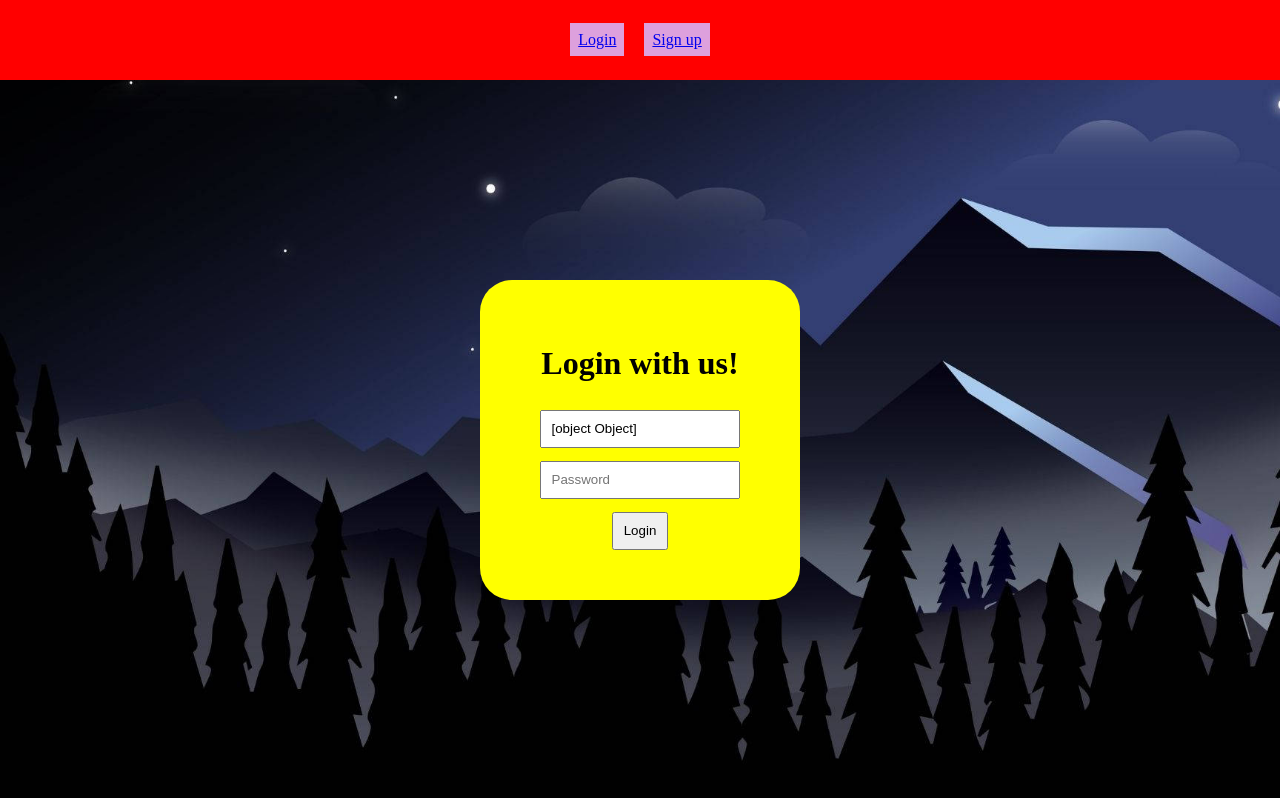
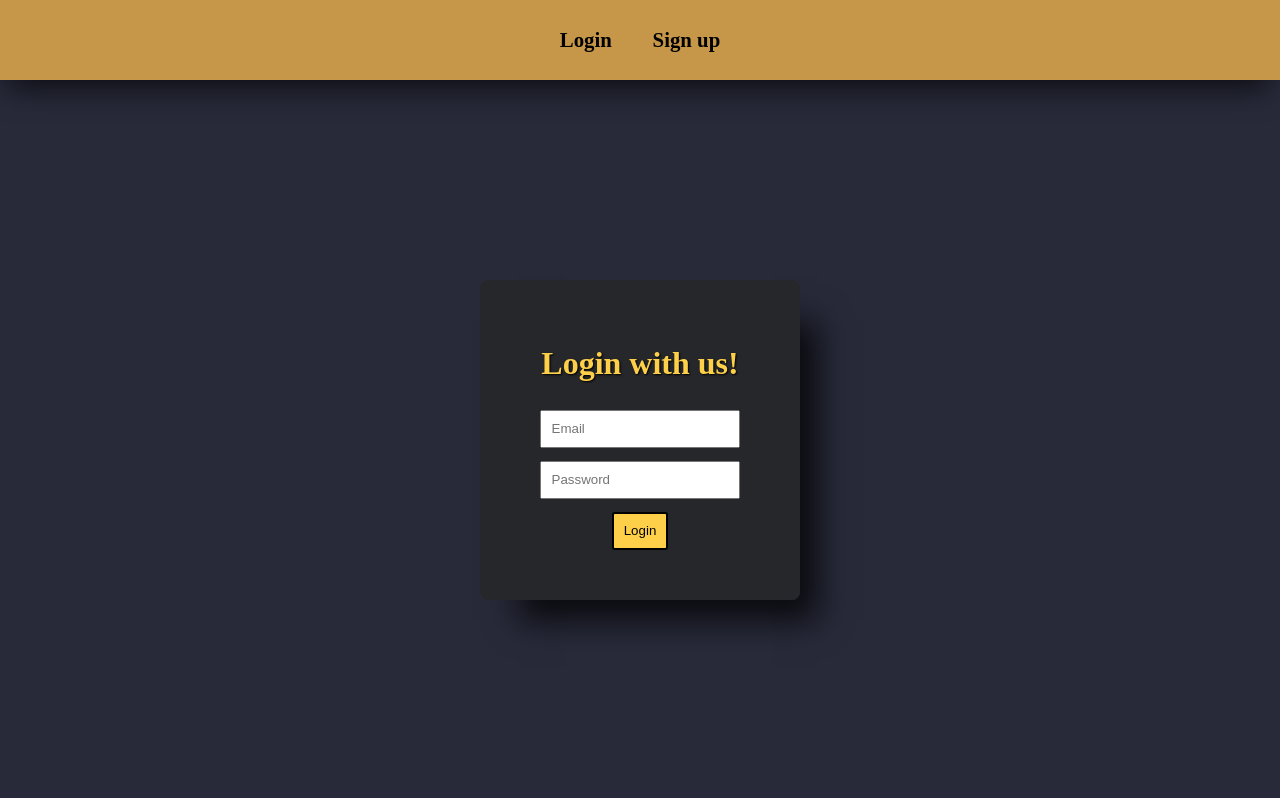
Before and after one commit to 99jack99/Vue-Login, a Vue app: page /login in a window 1280 px wide. Built offline with nearby package versions, Linux system fonts and the light colour scheme.

Commit message:
login completed, register yet to be done

```diff
--- a/src/App.vue
+++ b/src/App.vue
@@ -17,9 +17,10 @@ import Nav from './components/Nav.vue'
 
   height: 100vh;
   width: 100%;
-  background-image: url(./assets/wall.jpeg);
+  background-color: #282A3A;
+  /* background-image: url(./assets/wall.jpeg);
   background-repeat: no-repeat;
-  background-size: cover;
+  background-size: cover; */
 
 }
 </style>
--- a/src/components/Nav.vue
+++ b/src/components/Nav.vue
@@ -7,8 +7,8 @@
     <div id="Container">
 
         <div class="navBox">
-            <router-link to="/login" class="navItem">Login</router-link>
-            <router-link to="/signup" class="navItem">Sign up</router-link>
+            <router-link to="/login" class="navItem lin">Login</router-link>
+            <router-link to="/signup" class="navItem lin">Sign up</router-link>
         </div>
 
 
@@ -16,28 +16,36 @@
 </template>
 
 <style lang="css" scoped>
+
+.lin:hover{
+  color: #FED049;
+  text-shadow: 0.5px 0.5px black;
+  border-bottom: 1px solid black;
+}
+
 #Container {
 
-    background-color: rgb(255, 0, 0);
+    background-color: #C69749;
     color: black;
     width: 100%;
     height: 10vh;
-
     display: flex;
     align-items: center;
     justify-content: space-evenly;
 
+    box-shadow: -2px 17px 31px -10px rgba(0,0,0,0.75);
 }
-
-
 
 .navItem {
     padding: 0.5em;
     height: 2em;
     width: 4em;
+    margin-inline: 10px;
+    text-decoration: none;
+    color: black;
+    font-size: 1.3em;
+    font-weight: bold;
 
-    background-color: plum;
 
-    margin-inline: 10px;
 }
 </style>
--- a/src/pages/Login.vue
+++ b/src/pages/Login.vue
@@ -4,44 +4,39 @@ import { ref, reactive, computed } from "vue";
 import axios from "axios";
 
 import useVuelidate from "@vuelidate/core";
-import { required, email } from "@vuelidate/validators";
+import { required, email, between, helpers } from "@vuelidate/validators";
 
 import { useAuthStore } from "../Store/AuthStore";
 const authStore = useAuthStore();
-
-const userEmail = ref("");
-const userPassword = ref("");
 
 const formData = reactive({
   email: "",
   password: "",
 });
 
-/* Estas son reglas que tiene que tener vuelidate para verificar los campos
- */
+/* Estas son reglas que tiene que tener vuelidate para verificar los campos */
 const rules = computed(() => {
   return {
-    email: { required, email },
+    email: {
+      required: helpers.withMessage("Se requiere de un email!", required),
+      email: helpers.withMessage("El email escrito es incorrecto", email),
+    },
     password: { required },
   };
 });
 
-/* const rules = reactive({
-  email : {required, email},
-  password : {required}
-}); */
-
 const submitForm = async () => {
   const result = await v$.value.$validate();
   if (result) {
-    alert("BIEN");
+    authStore.login(formData.email, formData.password);
   } else {
-    alert("MAL");
+    alert("Email o contraseña son incorrectos");
   }
 };
 
 /* llamamos a vuelidate, toma dos parametos. 1- reglas, 2- el state */
 const v$ = useVuelidate(rules, formData);
+
 </script>
 
 <template>
@@ -54,7 +49,7 @@ const v$ = useVuelidate(rules, formData);
       <div>
         <form @submit.prevent class="body">
           <input
-            v-model="email"
+            v-model="formData.email"
             class="bodyItem"
             type="email"
             placeholder="Email"
@@ -63,15 +58,22 @@ const v$ = useVuelidate(rules, formData);
             v-for="error in v$.email.$errors"
             :key="error.$uid"
             class="error"
-          ></span>
+            >{{ error.$message }}</span
+          >
           <input
-            v-model="password"
+            v-model="formData.password"
             class="bodyItem"
             type="password"
             placeholder="Password"
           />
+          <span
+            v-for="error in v$.password.$errors"
+            :key="error.$uid"
+            class="error"
+            >{{ error.$message }}</span
+          >
 
-          <button type="submit" v-on:click="submitForm()" class="bodyItem">
+          <button type="submit" v-on:click="submitForm()" class="bodyItem buttonLog">
             Login
           </button>
         </form>
@@ -94,13 +96,21 @@ const v$ = useVuelidate(rules, formData);
 .loginCard {
   width: 20em;
   height: 20em;
-  background-color: yellow;
+  background-color: #262626b8;
   display: flex;
   flex-direction: column;
   align-items: center;
   justify-content: center;
-  border-radius: 2em;
+  border-radius: 0.5em;
+  box-shadow: 28px 31px 31px -10px rgba(0,0,0,0.75);
 }
+
+.title{
+  color: #FED049;
+  text-shadow: 1px 1px 2px black;
+}
+
+
 
 .body {
   display: flex;
@@ -114,7 +124,22 @@ const v$ = useVuelidate(rules, formData);
   padding: 0.7em;
 }
 
+.buttonLog{
+  background-color: #FED049;
+  border: 0.2em solid black;
+  border-radius: 0.2em;
+  cursor: pointer;
+
+}
+
+.buttonLog:hover{
+background-color: black;
+color: #FED049;
+}
+
 .error {
   color: red;
+  font-style: italic;
+  margin: 0.5em;
 }
 </style>
```
Also changed, not shown: src/style.css (line endings or trailing spaces).
